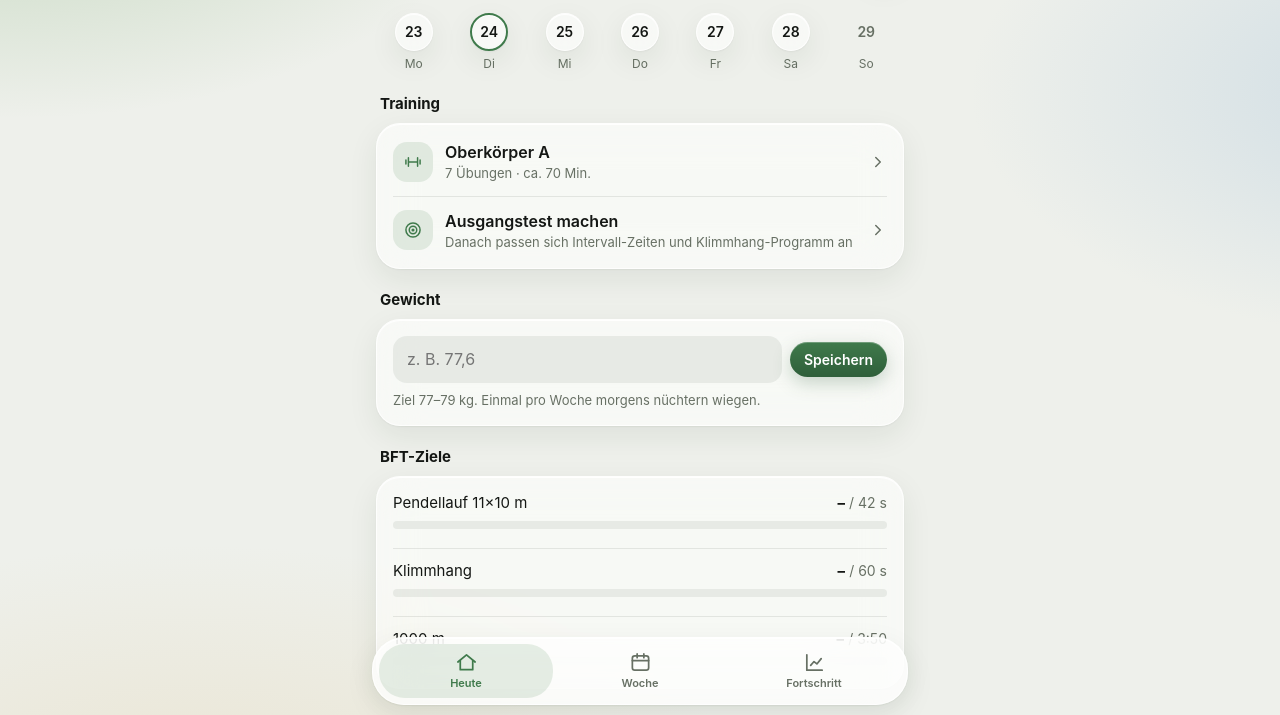
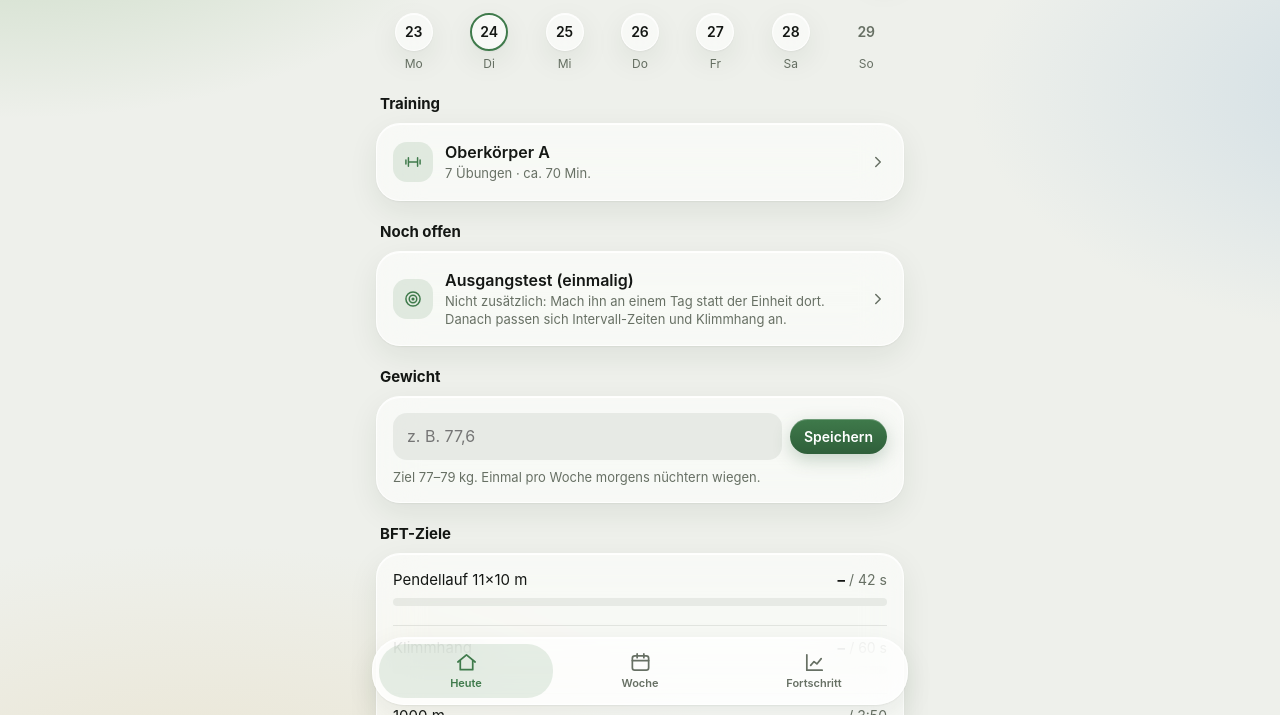
Before and after one commit to LucaG030608/bft-coach, a plain HTML site: page index.html in a window 1280 px wide. Shown: the part 85-800 px from the top of the page. Drawn offline with Linux system fonts and the light colour scheme.

Commit message:
Ausgangstest als einmaliger offener Punkt

```diff
--- a/index.html
+++ b/index.html
@@ -515,8 +515,8 @@ function renderHeute(){
     h+='<div class="sec">Training</div>';
     if(note) h+='<div class="muted small" style="margin:-4px 2px 8px">'+note+'</div>';
     h+='<div class="card">'+unitRows(d,true);
-    if(isT && !tests().length) h+='<div class="row tap" id="baseTest"><div class="ic">'+IC.target+'</div><div class="tx"><div class="t">Ausgangstest machen</div><div class="m">Danach passen sich Intervall-Zeiten und Klimmhang-Programm an</div></div><div class="end">'+IC.chev+'</div></div>';
     h+='</div>';
+    if(isT && !tests().length) h+='<div class="sec">Noch offen</div><div class="card"><div class="row tap" id="baseTest"><div class="ic">'+IC.target+'</div><div class="tx"><div class="t">Ausgangstest (einmalig)</div><div class="m">Nicht zusätzlich: Mach ihn an einem Tag statt der Einheit dort. Danach passen sich Intervall-Zeiten und Klimmhang an.</div></div><div class="end">'+IC.chev+'</div></div></div>';
   }
   if(isT){
     var lw=lastWeight();
```
